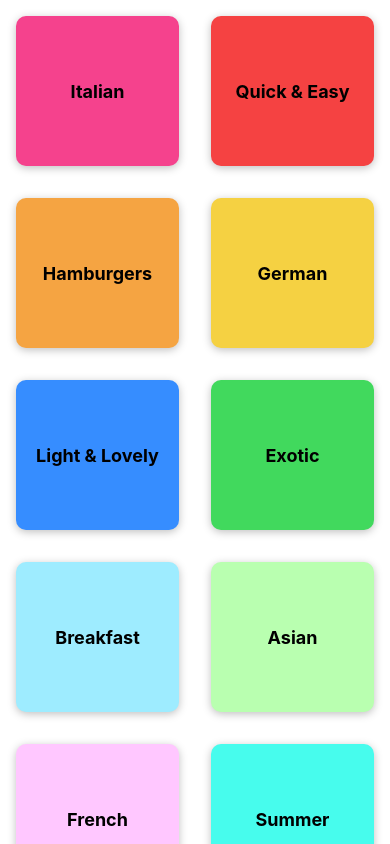
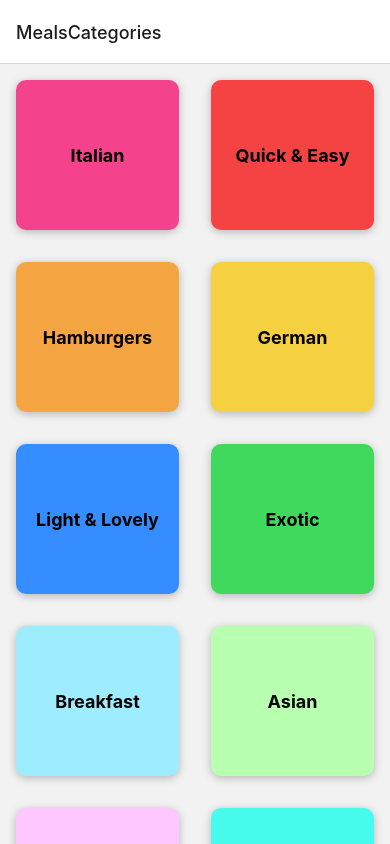
Before and after one commit to HusseinIbrahim2/Chew-On-This, a React Native app: screen /MealsCategories in a window 390 px wide. Built offline with nearby package versions, Linux system fonts and the light colour scheme.

Commit message:
Add navigation between screens

```diff
--- a/App.js
+++ b/App.js
@@ -1,13 +1,21 @@
 import { StatusBar } from 'expo-status-bar';
 import { StyleSheet, Text, View } from 'react-native';
+import { NavigationContainer } from '@react-navigation/native';
+import { createNativeStackNavigator } from '@react-navigation/native-stack';
 
 import CategoriesScreen from './screens/CategoriesScreen';
+
+const Stack = createNativeStackNavigator();
 
 export default function App() {
   return (
     <>
-    <StatusBar style='light' />
-    <CategoriesScreen />
+      <StatusBar style='default' />
+      <NavigationContainer>
+        <Stack.Navigator>
+          <Stack.Screen name="MealsCategories" component={CategoriesScreen} />
+        </Stack.Navigator>
+      </NavigationContainer>
     </>
 
   );
--- a/package.json
+++ b/package.json
@@ -9,10 +9,14 @@
     "web": "expo start --web"
   },
   "dependencies": {
+    "@react-navigation/native": "^6.0.12",
+    "@react-navigation/native-stack": "^6.8.0",
     "expo": "~46.0.9",
     "expo-status-bar": "~1.4.0",
     "react": "18.0.0",
-    "react-native": "0.69.5"
+    "react-native": "0.69.5",
+    "react-native-screens": "~3.15.0",
+    "react-native-safe-area-context": "4.3.1"
   },
   "devDependencies": {
     "@babel/core": "^7.12.9"
--- a/screens/CategoriesScreen.js
+++ b/screens/CategoriesScreen.js
@@ -8,7 +8,6 @@
         <CategoryListe title={itemData.item.title} color={itemData.item.color} />
     )
 }
-
 function CategoriesScreen() {
     return (
         <FlatList
@@ -16,7 +15,7 @@
             keyExtractor={(item) => item.id}
             renderItem={LogCategoriesItem}
             numColumns={2}
-            />
+        />
     )
 }
 
```
Also changed, not shown: components/CategoryListe.js (+4 -5 lines), 1 other file (tests, documents, lock files or other folders).
